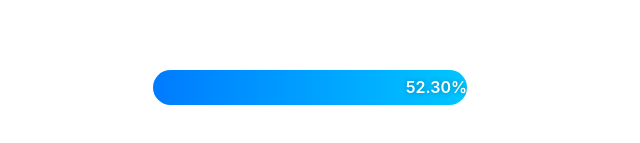
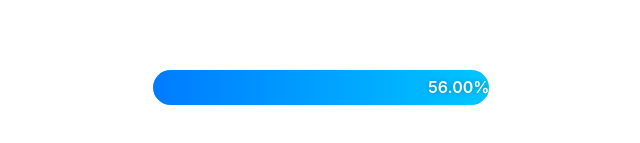
Before and after one commit to sendtoadramax-arch/progressbar-demo, a plain HTML site: page 52percent.html in a window 1280 px wide. Shown: the part 313-456 px from the top of the page, without its empty margins (187-827 px from the left). Drawn offline with Linux system fonts and the light colour scheme.

Commit message:
Update 52percent.html

```diff
--- a/52percent.html
+++ b/52percent.html
@@ -62,7 +62,7 @@
 
     function animateProgress() {
       let current = 0;
-      const target = 52.3;
+      const target = 56;
       const duration = 1000; // fill speed
       const resetDelay = 10000; // pause before reset
       const intervalTime = 50;
```
